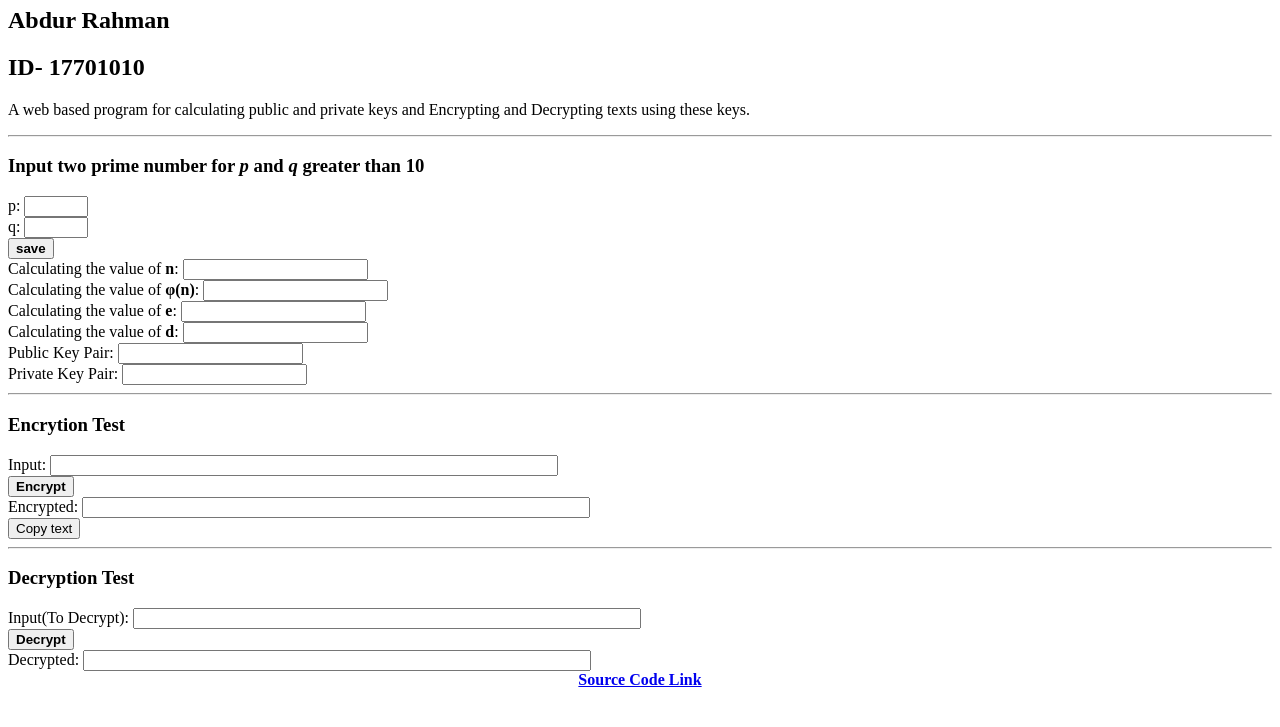
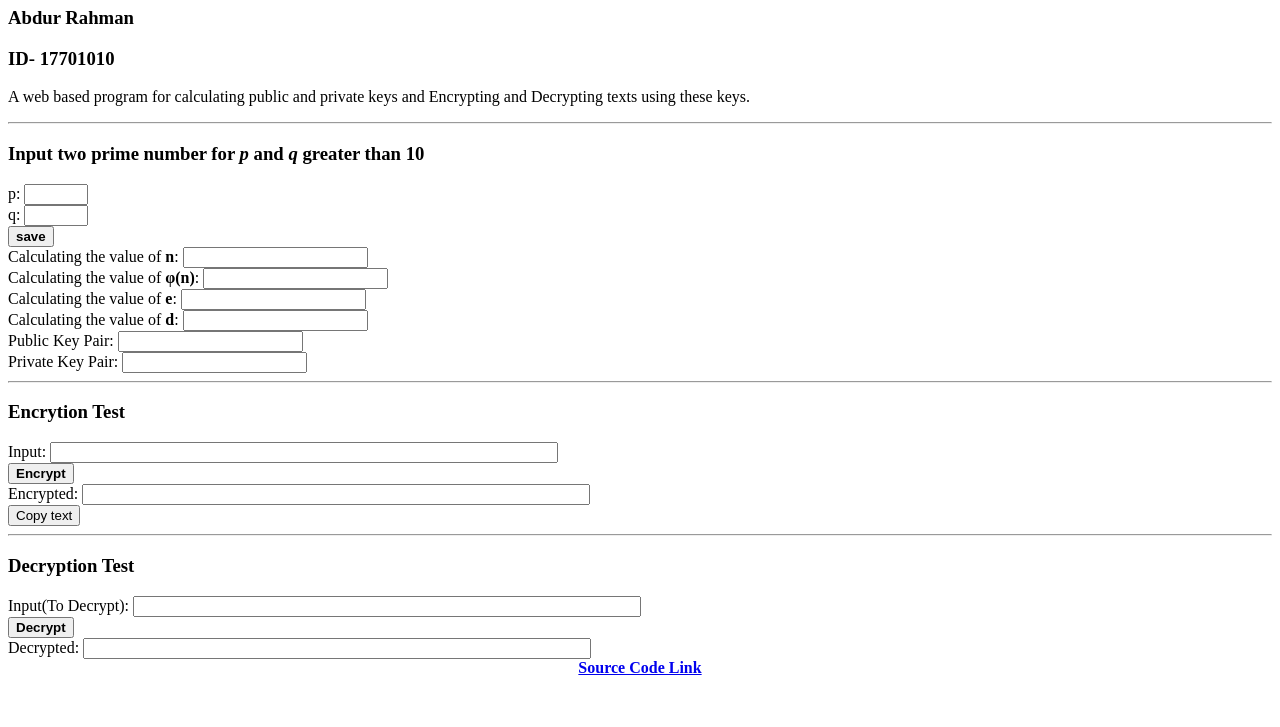
Before and after one commit to arsami10/rsa, a plain HTML site: page index.html in a window 1280 px wide. Shown: the part 73-800 px from the top of the page. Drawn offline with Linux system fonts and the light colour scheme.

Commit message:
Update index.html

```diff
--- a/index.html
+++ b/index.html
@@ -7,8 +7,8 @@
 </head>
 <body>
 <header><h1>RSA Calculator</h1></header>
-        <h2>Abdur Rahman</h2>
-<h2>ID- 17701010</h2>
+        <h3>Abdur Rahman</h3>
+<h3>ID- 17701010</h3>
 <p>A web based program for calculating public and private keys and
         Encrypting and Decrypting texts using these keys.</p>
          <hr>
```
